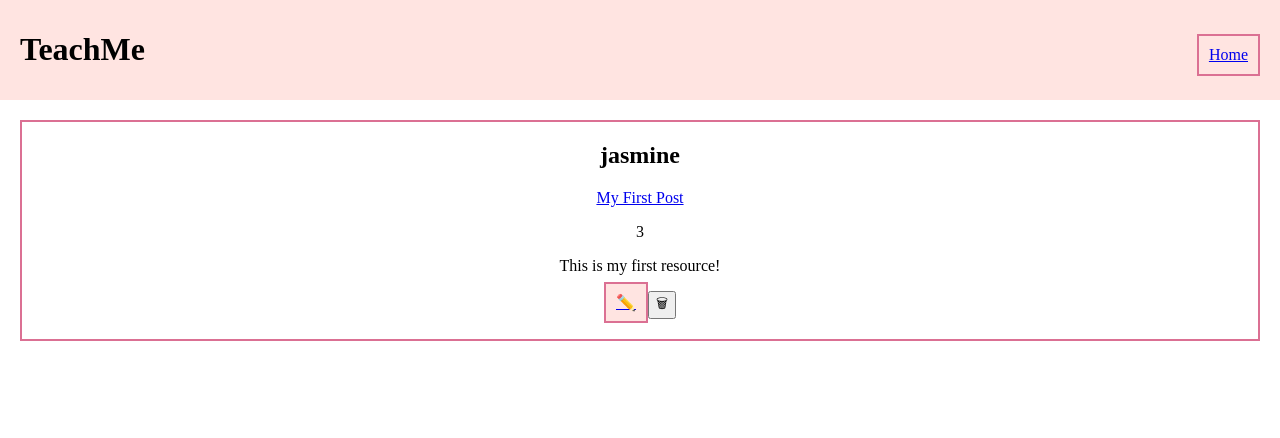
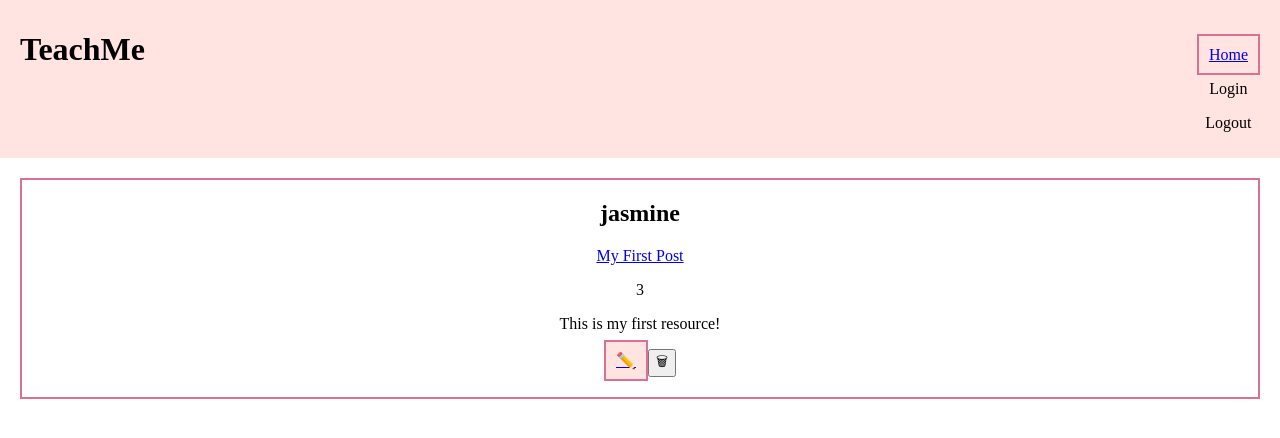
Before and after one commit to jasfromnz/TeachMe, a React (Create React App) app: page / in a window 1280 px wide. Shown: the top 438 px of the page. Built offline with nearby package versions, Linux system fonts and the light colour scheme; no server answers.

Commit message:
wip: adds login/logout

```diff
--- a/package.json
+++ b/package.json
@@ -6,6 +6,7 @@
     "@testing-library/jest-dom": "^5.12.0",
     "@testing-library/react": "^11.2.7",
     "@testing-library/user-event": "^12.8.3",
+    "firebase": "^8.6.5",
     "react": "^17.0.2",
     "react-dom": "^17.0.2",
     "react-router-dom": "^5.2.0",
--- a/src/components/Header/Header.css
+++ b/src/components/Header/Header.css
@@ -1,4 +1,4 @@
-.header {
+header {
     background-color: mistyrose;
     display: flex;
     justify-content: space-between;
--- a/src/components/Header/Header.js
+++ b/src/components/Header/Header.js
@@ -1,11 +1,16 @@
+import { login, logout } from '../../services/firebase';
 import './Header.css';
 
 const Header = (props) => {
     return (
-        <div className="header">
+        <header>
             <h1>TeachMe</h1>
-            <a href="/">Home</a>
-        </div>
+            <nav>
+                <a href="/">Home</a>
+                <p onClick={login}>Login</p>
+                <p onClick={logout}>Logout</p>
+            </nav>
+        </header>
     )
 }
 
--- /dev/null
+++ b/src/services/firebase.js
@@ -0,0 +1,26 @@
+import firebase from 'firebase/app';
+import 'firebase/auth';
+
+const config = {
+    apiKey: "AIzaSyAGw-7kDQQDe64koBPgLuzPXez7vSKbqD0",
+    authDomain: "teachme-d2c7d.firebaseapp.com",
+    projectId: "teachme-d2c7d",
+    storageBucket: "teachme-d2c7d.appspot.com",
+    messagingSenderId: "418980229001",
+    appId: "1:418980229001:web:a201aca01280704aa8fb58",
+    measurementId: "G-SQF61874B6"
+};
+
+firebase.initializeApp(config);
+
+const googleProvider = new firebase.auth.GoogleAuthProvider();
+
+function login() {
+    firebase.auth().signInWithPopup(googleProvider);
+}
+
+function logout() {
+    firebase.auth().signOut();
+}
+
+export { login, logout };
```
Also changed, not shown: 1 other file (tests, documents, lock files or other folders).
